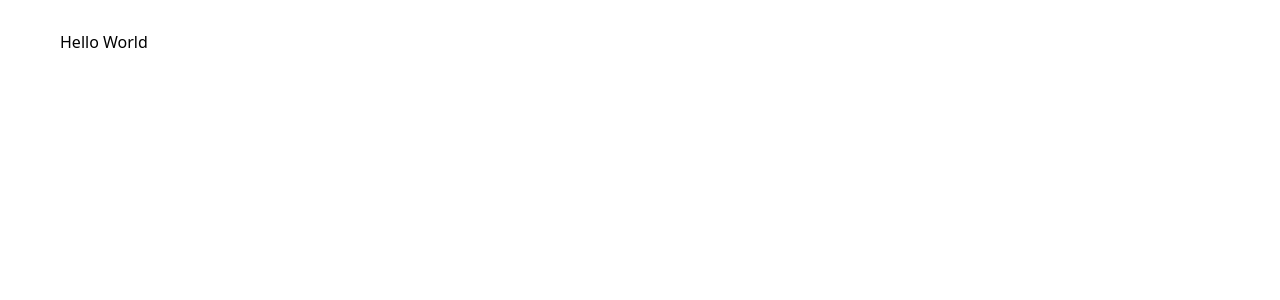
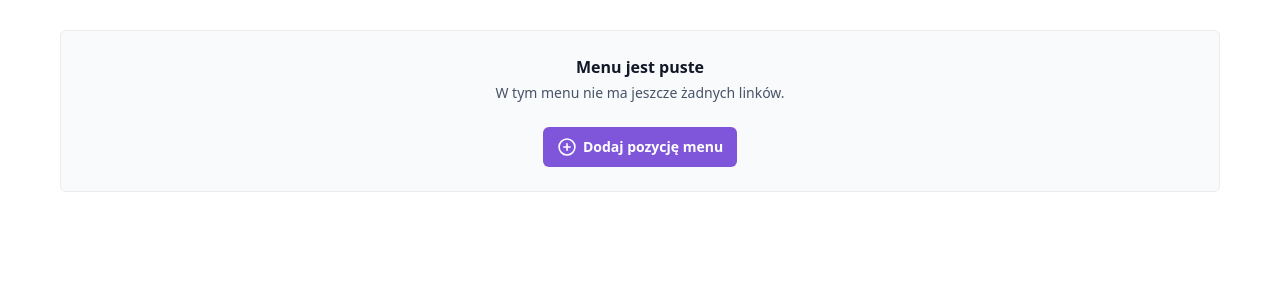
Before and after one commit to bug-end/droplo, a Next.js app: page / in a window 1280 px wide. Shown: the top 300 px of the page. Built offline with nearby package versions, Linux system fonts and the light colour scheme; a web font is replaced by a local one.

Commit message:
feat: creating empty navigation list

```diff
--- a/src/app/page.tsx
+++ b/src/app/page.tsx
@@ -1,3 +1,24 @@
-export default function Home() {
-  return <div>Hello World</div>;
+'use client';
+
+import { Button } from '@headlessui/react';
+import AddIcon from '@/assets/icons/add.svg';
+
+export default function NavigationPage() {
+  return (
+    <div className='py-6 px-4 border border-[var(--border-secondary)] bg-[var(--bg-secondary)] rounded-md'>
+      <div className='max-w-[512px] mx-auto flex flex-col gap-6 justify-center items-center'>
+        <div className='text-center'>
+          <p className='text-base font-semibold text-[var(--text-primary)] mb-1'>Menu jest puste</p>
+          <p className='text-sm text-[var(--text-tertiary)]'>W tym menu nie ma jeszcze żadnych linków.</p>
+        </div>
+        <Button
+          onClick={() => console.log('click')}
+          className='flex gap-x-[6px] items-center text-sm font-semibold py-[10px] px-[14px] bg-[var(--button-primary-bg)] text-white rounded-md'
+        >
+          <AddIcon className='shrink-0 w-5 h-5' />
+          Dodaj pozycję menu
+        </Button>
+      </div>
+    </div>
+  );
 }
```
